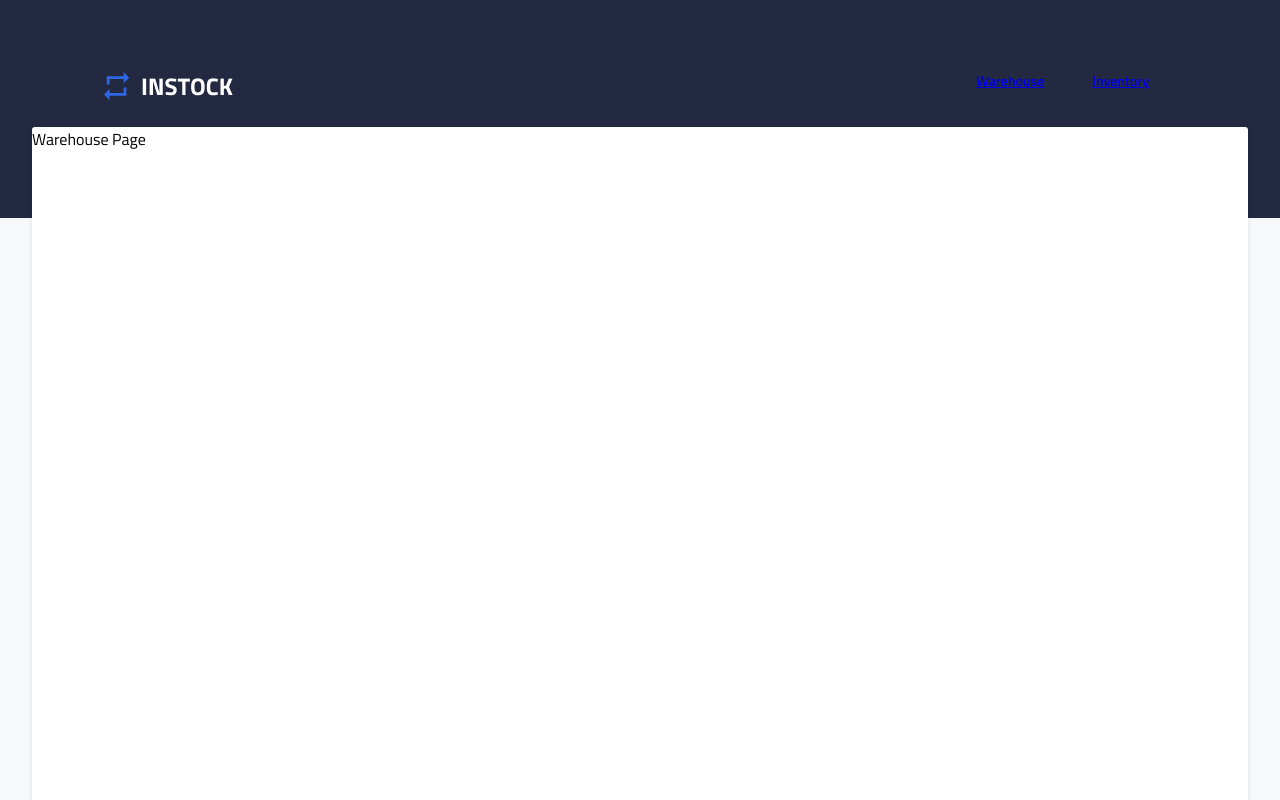
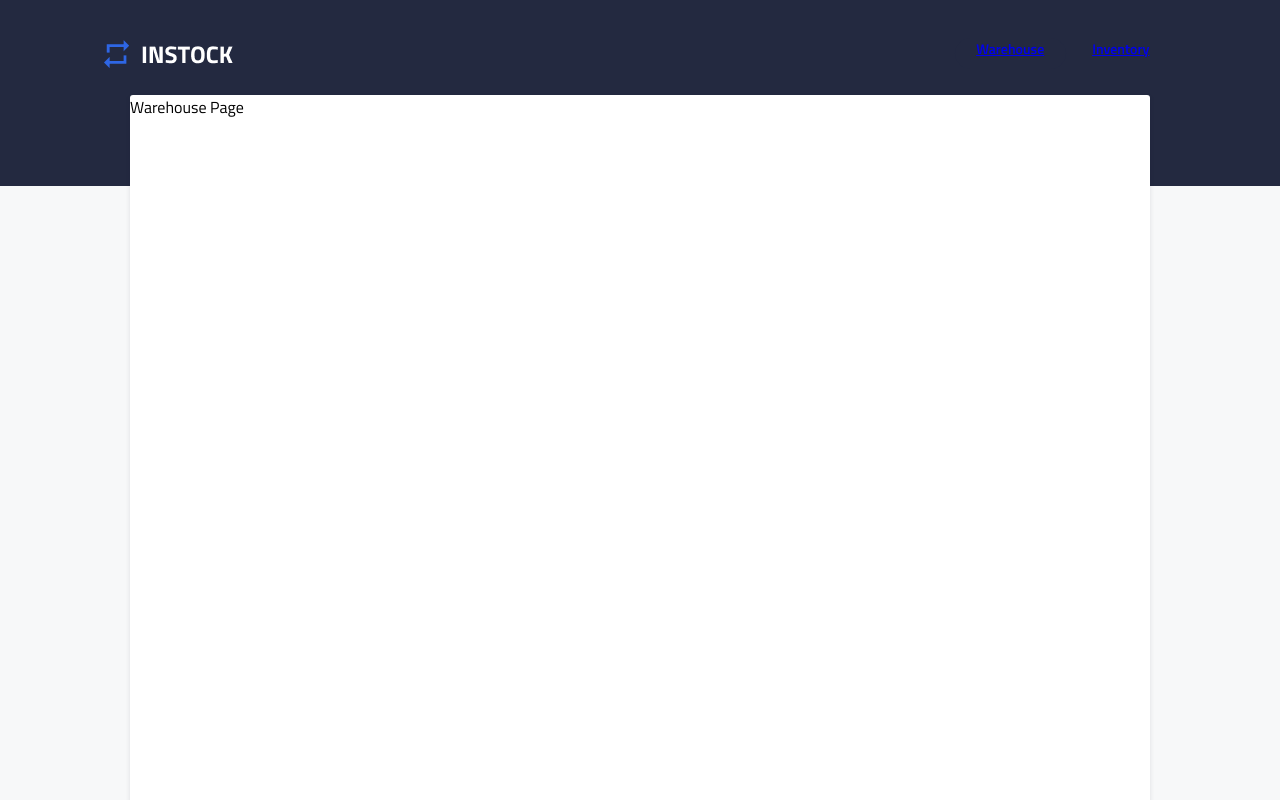
Before and after one commit to nicholas-hucal/instock-belle, a React (Create React App) app: page / in a window 1280 px wide. Shown: the top 800 px of the page. Built offline with nearby package versions, Linux system fonts and the light colour scheme.

Commit message:
fixed the header padding and the body right/left margin for the desktop screen

```diff
--- a/src/App.scss
+++ b/src/App.scss
@@ -16,5 +16,9 @@
             margin: 2rem;
             margin-top: -5.7rem;
         }
+        @include desktop{
+            margin: 8.125rem;
+            margin-top: -5.7rem;
+        }
     }
 }
--- a/src/components/Header/Header.scss
+++ b/src/components/Header/Header.scss
@@ -14,6 +14,7 @@
   }
   @include desktop{
       height: 11.625rem;
+      padding-top: 0;
   }
   &__logo{
     display: flex;
```
